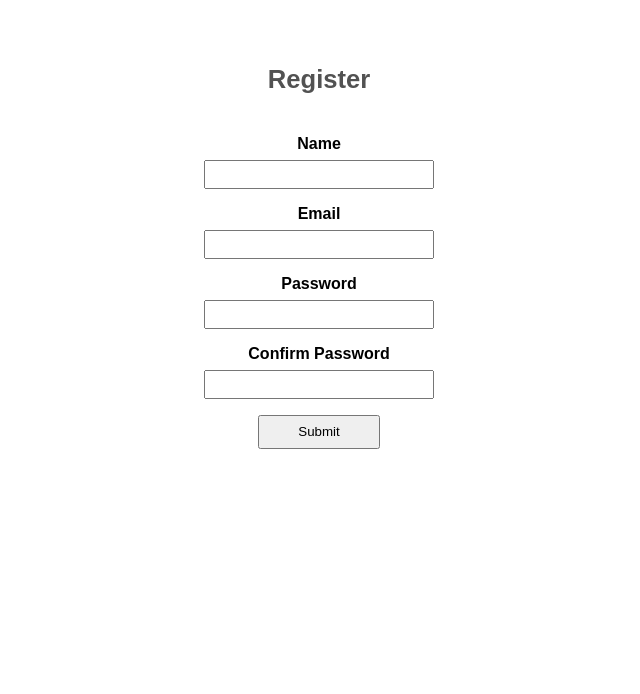
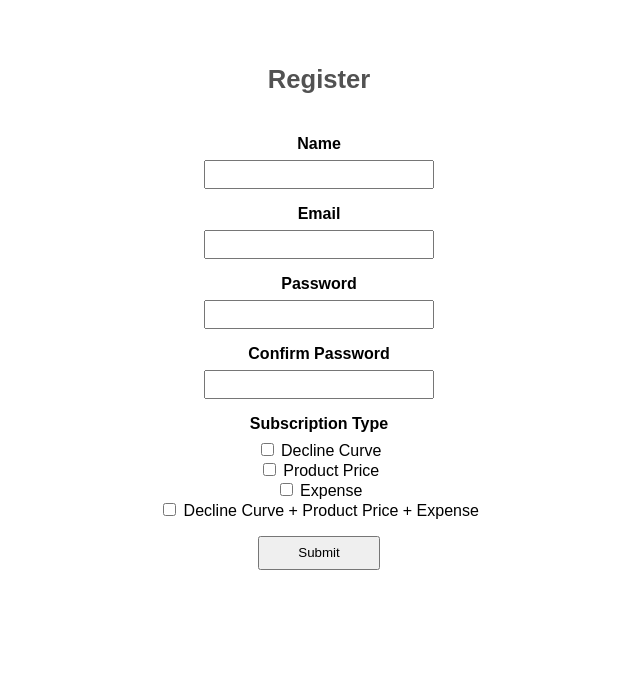
Before and after one commit to AghoriDeveloper/OilGasCertaintyWeb, a Django app: page /register/ in a window 1280 px wide. Shown: the part 81-775 px from the top of the page, without its empty margins (321-961 px from the left). Run offline with Django 3.2, Linux system fonts and the light colour scheme.

Commit message:
Subscription type added in Register page

```diff
--- a/src/Register/models.py
+++ b/src/Register/models.py
@@ -4,3 +4,7 @@ class RegisterModel(models.Model):
     email = models.CharField(max_length=200, blank=False, null=False)
     password = models.CharField(max_length=200, blank=False, null=False)
     password2 = models.CharField(max_length=200, blank=False, null=False)
+    obja = models.BooleanField(default=False, blank=False, null=False)
+    objb = models.BooleanField(default=False, blank=False, null=False)
+    objc = models.BooleanField(default=False, blank=False, null=False)
+    objabc = models.BooleanField(default=False, blank=False, null=False)
--- a/src/Register/templates/Register/index.html
+++ b/src/Register/templates/Register/index.html
@@ -45,6 +45,24 @@
                         <label for="id_password2" class="col-sm-3 control-label" style="font-weight: bold;">Confirm Password</label>
                         <div class="col-sm-6" style="padding-top: 1%;">
                             <input type="password" name="password2" id="id_password2" class="form-control" class="form-input-number" required />
+                        </div>
+                        <div class="col-sm-3"></div>
+                    </div>
+
+                    <div class="form-group" style="padding-top: 2%;">
+                        <label for="id_password2" class="col-sm-3 control-label" style="font-weight: bold;">Subscription Type</label>
+                        <div class="col-sm-6" style="padding-top: 1%;">
+                            <input class="form-check-input" type="checkbox" name="obja" value="" id="obj-a">
+                            <label class="form-check-label" for="obj-a">Decline Curve</label><br>
+
+                            <input class="form-check-input" type="checkbox" name="objb" value="" id="obj-b">
+                            <label class="form-check-label" for="obj-b">Product Price</label><br>
+
+                            <input class="form-check-input" type="checkbox" name="objc" value="" id="obj-c">
+                            <label class="form-check-label" for="obj-c">Expense</label><br>
+
+                            <input class="form-check-input" type="checkbox" name="objabc" value="" id="obj-abc">
+                            <label class="form-check-label" for="obj-abc">Decline Curve + Product Price + Expense</label><br>
                         </div>
                         <div class="col-sm-3"></div>
                     </div>
--- a/src/Register/views.py
+++ b/src/Register/views.py
@@ -20,12 +20,29 @@ def index(request):
             password = request.POST['password']
             password2 = request.POST['password2']
 
+            if request.POST.get('obja', False) != False:
+                obja = 1
+            else:
+                obja = 0
+            if request.POST.get('objb', False) != False:
+                objb = 1
+            else:
+                objb = 0
+            if request.POST.get('objc', False) != False:
+                objc = 1
+            else:
+                objc = 0
+            if request.POST.get('objabc', False) != False:
+                objabc = 1
+            else:
+                objabc = 0
+
             if password == password2:
                 m = sql.connect(host="localhost", user="root", passwd="", database="OilGasCertainty")
                 # m = sql.connect(host="localhost", user="oilgascertainty_user", passwd="OGCUser@321", database="oilgascertainty")
                 cursor = m.cursor()
-                sql_query = "INSERT INTO users (name, email, password) VALUES ('{}', '{}', '{}')".format(name, username, password)
-                print(sql_query)
+                sql_query = "INSERT INTO users (name, email, password, obja, objb, objc, objabc) VALUES ('{}', '{}', '{}', {}, {}, {}, {})".format(name, username, password, obja, objb, objc, objabc)
+
                 try:
                     cursor.execute(sql_query)
                 except mysql.connector.errors.IntegrityError:
```
Also changed, not shown: src/db.sqlite3.
